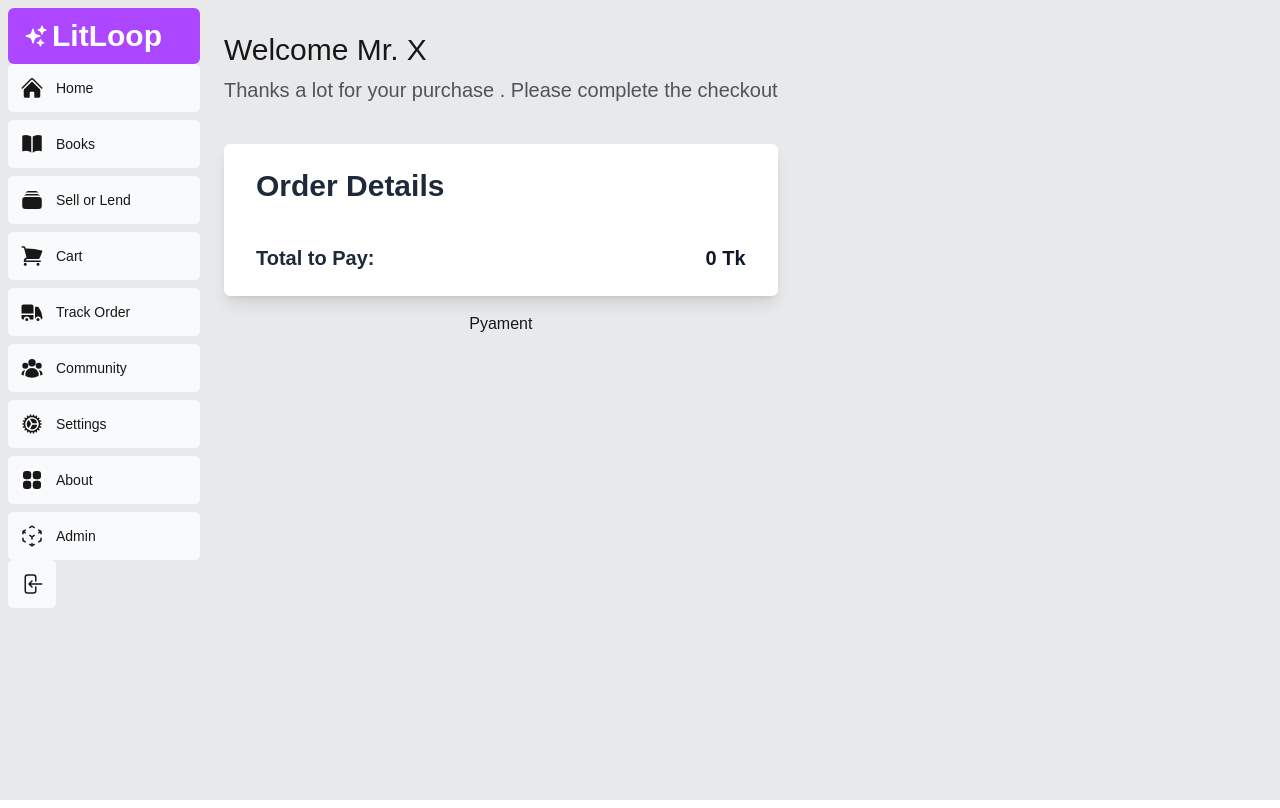
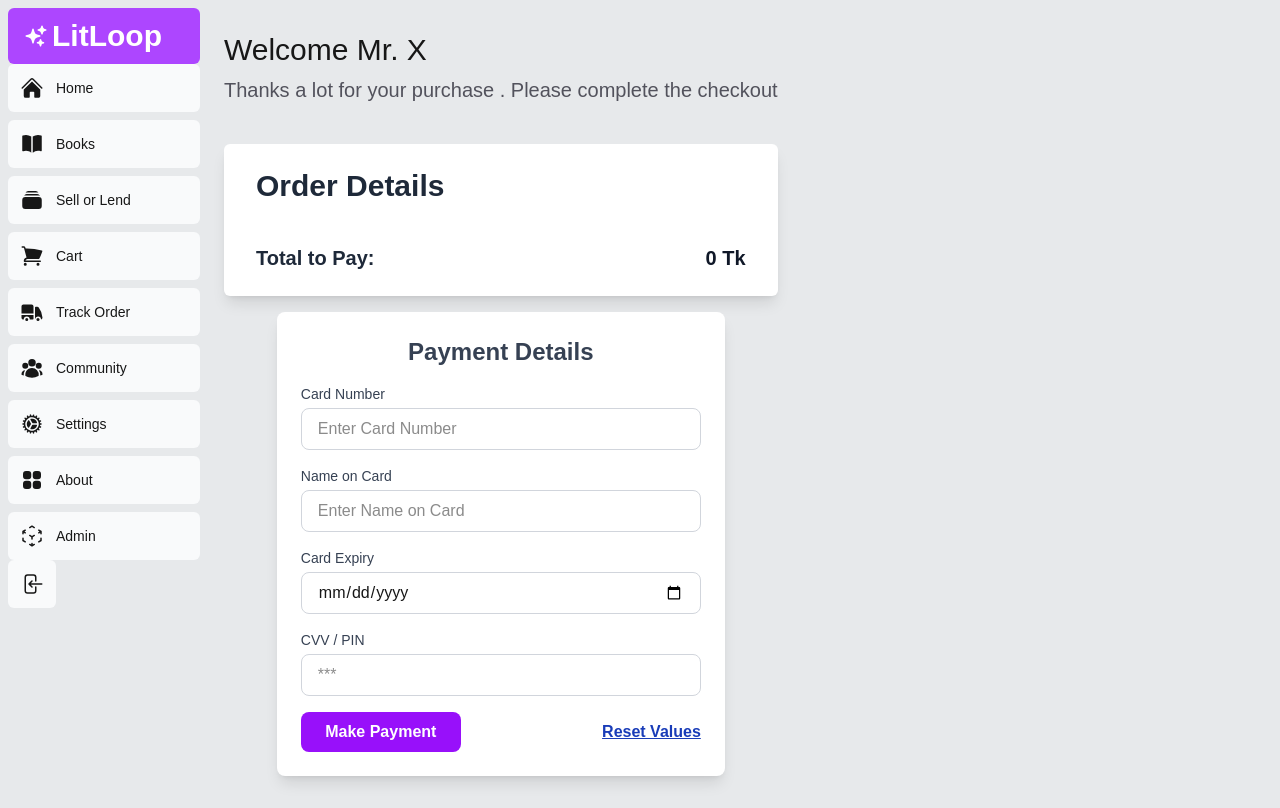
Before and after one commit to shariar-duke/librastore, a Next.js app: page /store/cart in a window 1280 px wide. Built offline with nearby package versions, Linux system fonts and the light colour scheme.

Commit message:
Payment.js upddated

```diff
--- a/src/app/ui/cart/Pyament.js
+++ b/src/app/ui/cart/Pyament.js
@@ -1,3 +1,120 @@
-export default function Pyament() {
-  return <div>Pyament</div>;
+"use client";
+import { useRouter } from "next/navigation";
+import { useState } from "react";
+
+export default function Payment() {
+  const router = useRouter();
+  const [formData, setFormData] = useState({
+    cardNumber: "",
+    cardName: "",
+    expiryDate: "",
+    cvv: "",
+  });
+
+  const makePayment = () => {
+    router.push("/store/track-order");
+  };
+
+  const handleChange = (e) => {
+    const { name, value, type } = e.target;
+    setFormData((prev) => ({
+      ...prev,
+      [name]: type === "number" ? value.replace(/\D/, "") : value, // Prevent non-numeric input
+    }));
+  };
+
+  const handleReset = () => {
+    setFormData({
+      cardNumber: "",
+      cardName: "",
+      expiryDate: "",
+      cvv: "",
+    });
+  };
+
+  return (
+    <div className="w-full max-w-md bg-white shadow-lg rounded-lg p-6">
+      <h2 className="text-2xl font-semibold text-center text-gray-700 mb-4">
+        Payment Details
+      </h2>
+      <form className="space-y-4">
+        {/* Card Number */}
+        <div>
+          <label className="block text-gray-700 text-sm font-medium mb-1">
+            Card Number
+          </label>
+          <input
+            type="text" // Changed from type="number" to type="text" to prevent React issues
+            name="cardNumber"
+            value={formData.cardNumber}
+            onChange={handleChange}
+            placeholder="Enter Card Number"
+            className="w-full px-4 py-2 border border-gray-300 rounded-lg focus:outline-none focus:ring-2 focus:ring-purple-500"
+          />
+        </div>
+
+        {/* Name on Card */}
+        <div>
+          <label className="block text-gray-700 text-sm font-medium mb-1">
+            Name on Card
+          </label>
+          <input
+            type="text"
+            name="cardName"
+            value={formData.cardName}
+            onChange={handleChange}
+            placeholder="Enter Name on Card"
+            className="w-full px-4 py-2 border border-gray-300 rounded-lg focus:outline-none focus:ring-2 focus:ring-purple-500"
+          />
+        </div>
+
+        {/* Card Expiry */}
+        <div>
+          <label className="block text-gray-700 text-sm font-medium mb-1">
+            Card Expiry
+          </label>
+          <input
+            type="date"
+            name="expiryDate"
+            value={formData.expiryDate}
+            onChange={handleChange}
+            className="w-full px-4 py-2 border border-gray-300 rounded-lg focus:outline-none focus:ring-2 focus:ring-purple-500"
+          />
+        </div>
+
+        {/* CVV/PIN */}
+        <div>
+          <label className="block text-gray-700 text-sm font-medium mb-1">
+            CVV / PIN
+          </label>
+          <input
+            type="password"
+            name="cvv"
+            value={formData.cvv}
+            onChange={handleChange}
+            placeholder="***"
+            className="w-full px-4 py-2 border border-gray-300 rounded-lg focus:outline-none focus:ring-2 focus:ring-purple-500"
+          />
+        </div>
+
+        {/* Buttons Section */}
+        <div className="flex justify-between items-center mt-4">
+          <button
+            type="button"
+            onClick={makePayment}
+            className="w-2/5 bg-purple-600 text-white font-semibold py-2 rounded-lg hover:bg-purple-700 transition duration-300"
+          >
+            Make Payment
+          </button>
+          <button
+            type="button"
+            onClick={handleReset}
+            className="text-blue-800 font-semibold underline cursor-pointer"
+          >
+            Reset Values
+          </button>
+        </div>
+      </form>
+    </div>
+  );
 }
```
